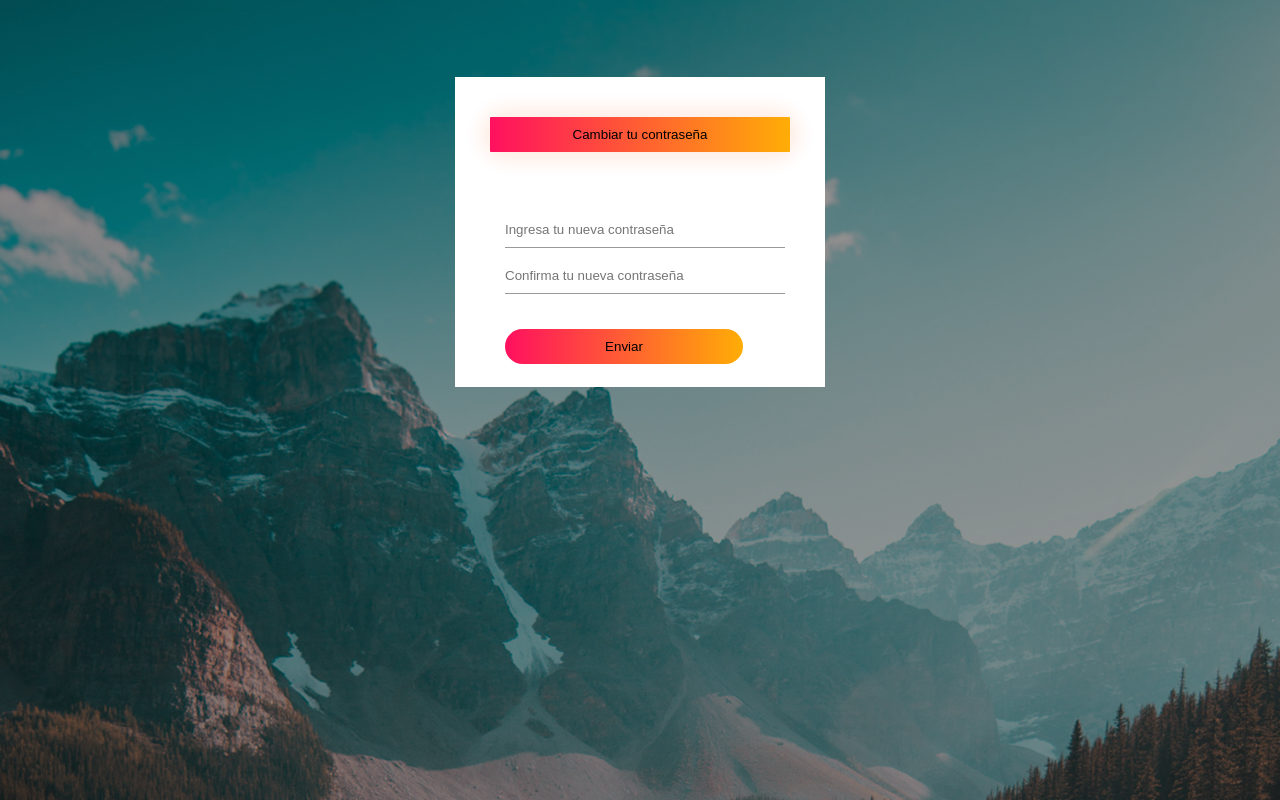
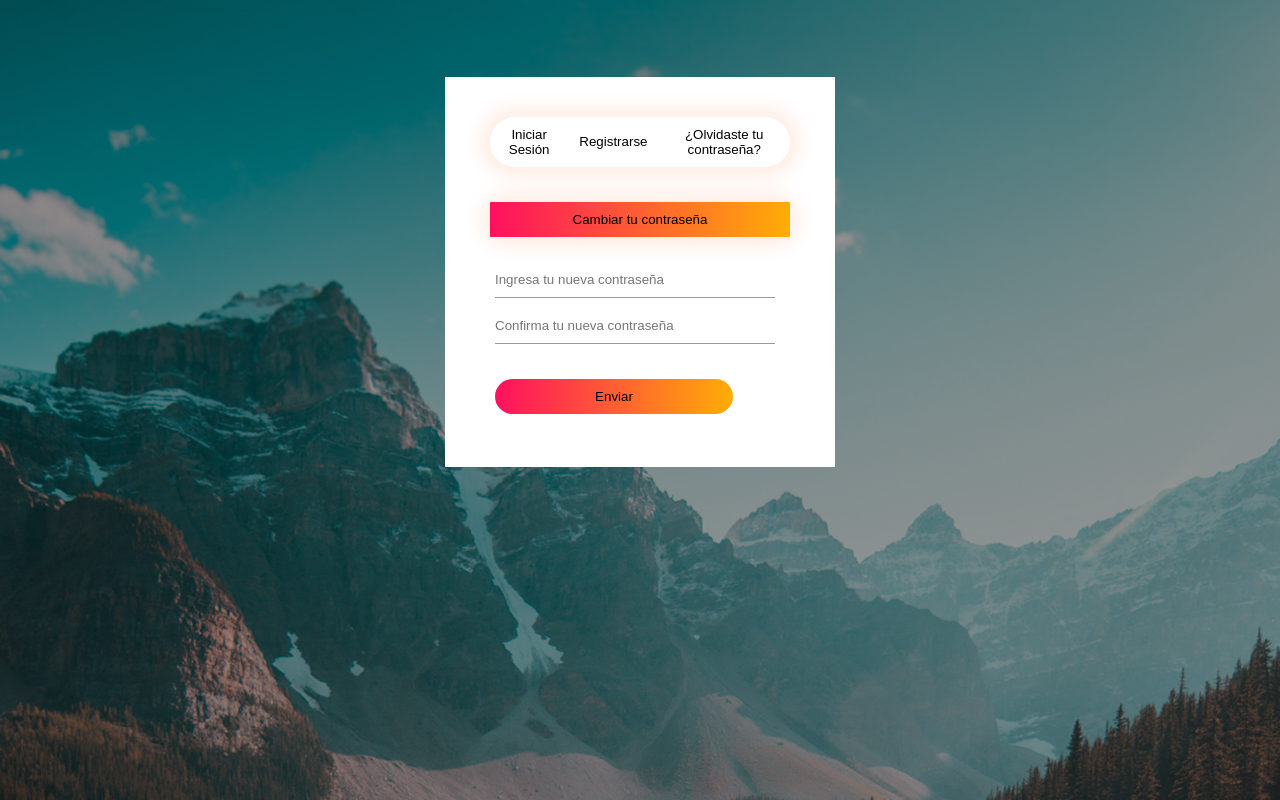
Before and after one commit to Santi980923/Sprint-3, a Python web app: template templates/ForgotPassword.html in a window 1280 px wide. Run offline with Jinja, Linux system fonts and the light colour scheme; the template is opened without the code that fills it, so the values that code supplies are empty.

Commit message:
cambios olvidar contrsaseña

```diff
--- a/templates/ForgotPassword.html
+++ b/templates/ForgotPassword.html
@@ -11,6 +11,11 @@
     <div class="Imagenfondo">
         <div class="caja-formulario2">
             <div class="button-box">
+                <button type="button" class="toggleBtn" onclick="Iniciarsesion()">Iniciar Sesión</button>
+                <button type="button" class="toggleBtn" onclick="Registrarse()">Registrarse</button>
+                <button type="button" class="toggleBtn" onclick="forgot()">¿Olvidaste tu contraseña?</button>
+            </div>
+            <div class="button-box">
                 <div id="btn2"></div>
                     <button type="button" class="toggleBtn" onclick="Iniciarsesion()">Cambiar tu contraseña</button>
                 </div>
@@ -21,5 +26,8 @@
                 </form>
             </div>
         </div>
+    </div>
+
+
 </body>
 </html>
--- a/templates/style.css
+++ b/templates/style.css
@@ -22,8 +22,8 @@
 }
 
 .caja-formulario2{
-    width: 360px;
-    height: 300px;
+    width: 380px;
+    height: 380px;
     position: relative;
     margin: 6% auto;
     background: white;
@@ -126,7 +126,7 @@
     outline: none;
 }
 .input-group2{
-    top: 130px;
+    top: 180px;
     position: absolute;
     width: 280px;
     transition: .5s;
```
Lines whose indentation alone changed are shown as unchanged.
